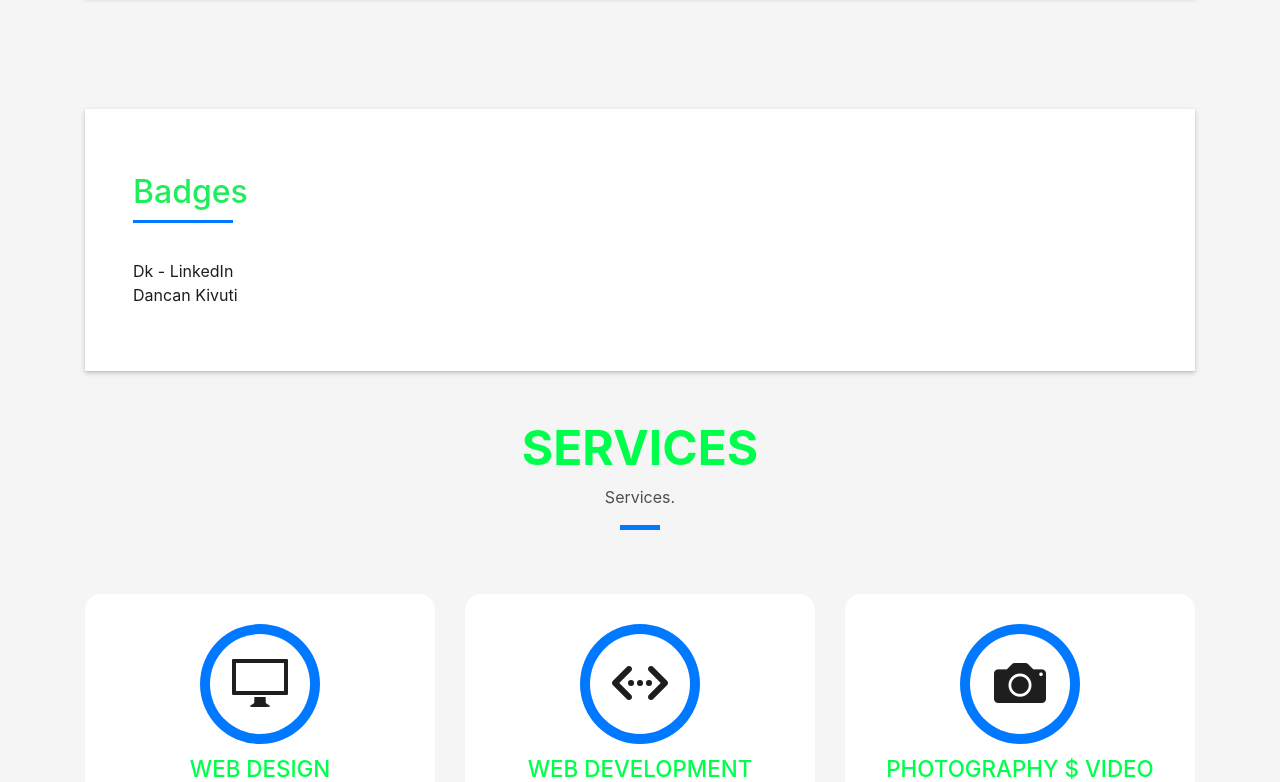
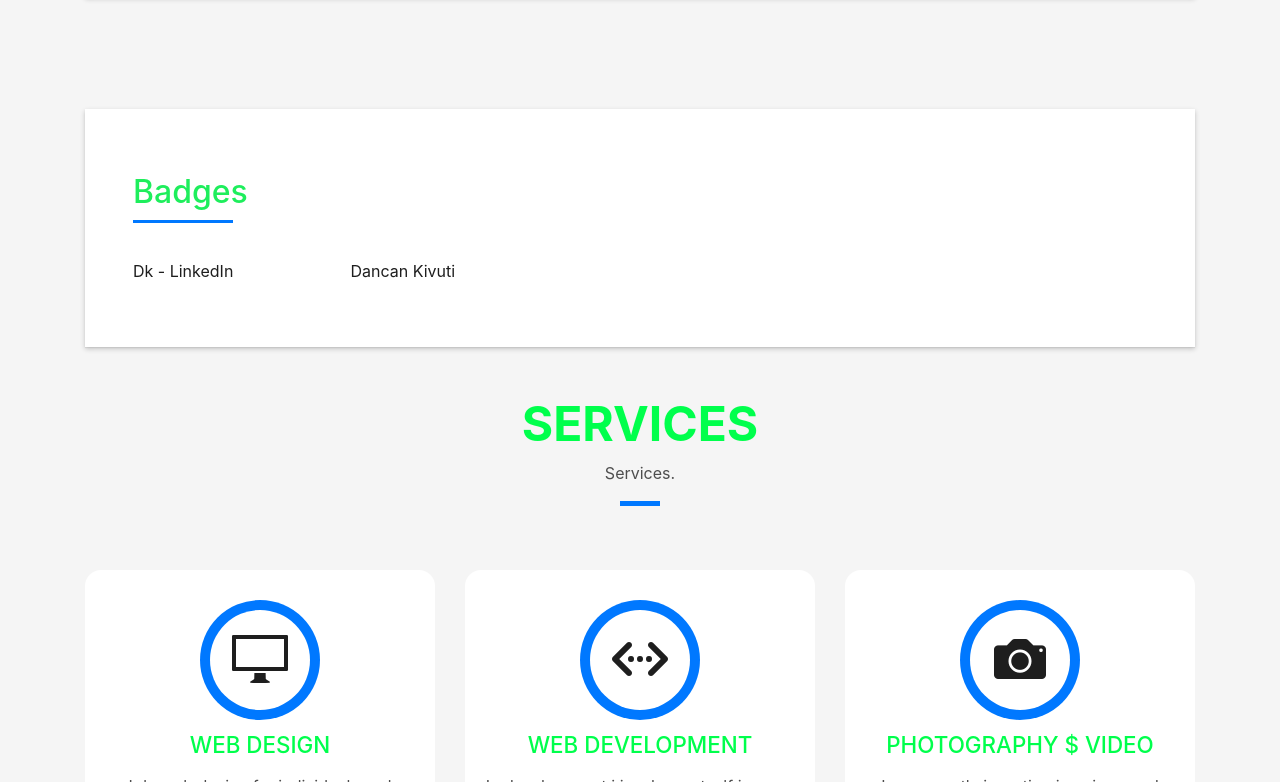
Before and after one commit to Dankivuti/dankivuti.github.io, a plain HTML site: page index.html in a window 1280 px wide. Shown: the part 1569-2351 px from the top of the page. Drawn offline with Linux system fonts and the light colour scheme; files whose address does not match are found by name.

Commit message:
double bdg li 2

```diff
--- a/index.html
+++ b/index.html
@@ -164,12 +164,13 @@
                     </div>
                   <div class="row">
                     <div class="col-sm-6 col-md-5">
+                      <div class="badge-base LI-profile-badge" data-locale="en_US" data-size="medium" data-theme="dark" data-type="VERTICAL" data-vanity="dancan-kivuti-038985190" data-version="v1"><a class="badge-base__link LI-simple-link" href="https://ke.linkedin.com/in/dancan-kivuti-038985190?trk=profile-badge">Dk - LinkedIn</a></div>
+                </div>
 
+                <div class="col-sm-6 col-md-5">
+                    <div class="badge-base LI-profile-badge" data-locale="en_US" data-size="medium" data-theme="light" data-type="VERTICAL" data-vanity="dancan-kivuti-038985190" data-version="v1"><a class="badge-base__link LI-simple-link" href="https://ke.linkedin.com/in/dancan-kivuti-038985190?trk=profile-badge">Dancan Kivuti</a></div>
+                 </div>
 
-                      <div class="badge-base LI-profile-badge" data-locale="en_US" data-size="medium" data-theme="dark" data-type="VERTICAL" data-vanity="dancan-kivuti-038985190" data-version="v1"><a class="badge-base__link LI-simple-link" href="https://ke.linkedin.com/in/dancan-kivuti-038985190?trk=profile-badge">Dk - LinkedIn</a></div>
-
-                    <div class="badge-base LI-profile-badge" data-locale="en_US" data-size="medium" data-theme="light" data-type="VERTICAL" data-vanity="dancan-kivuti-038985190" data-version="v1"><a class="badge-base__link LI-simple-link" href="https://ke.linkedin.com/in/dancan-kivuti-038985190?trk=profile-badge">Dancan Kivuti</a></div>
-                    </div>
                   </div>
                   </div>
                 </div>
```
